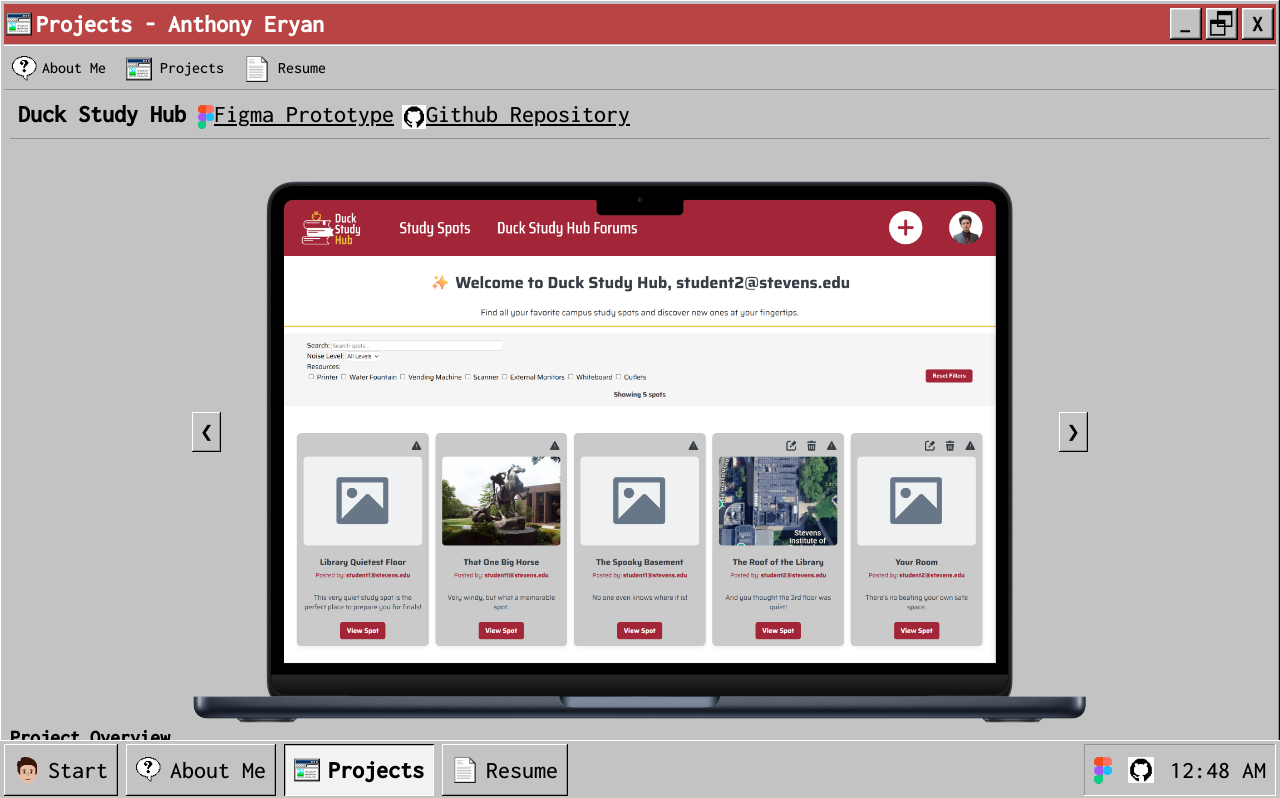
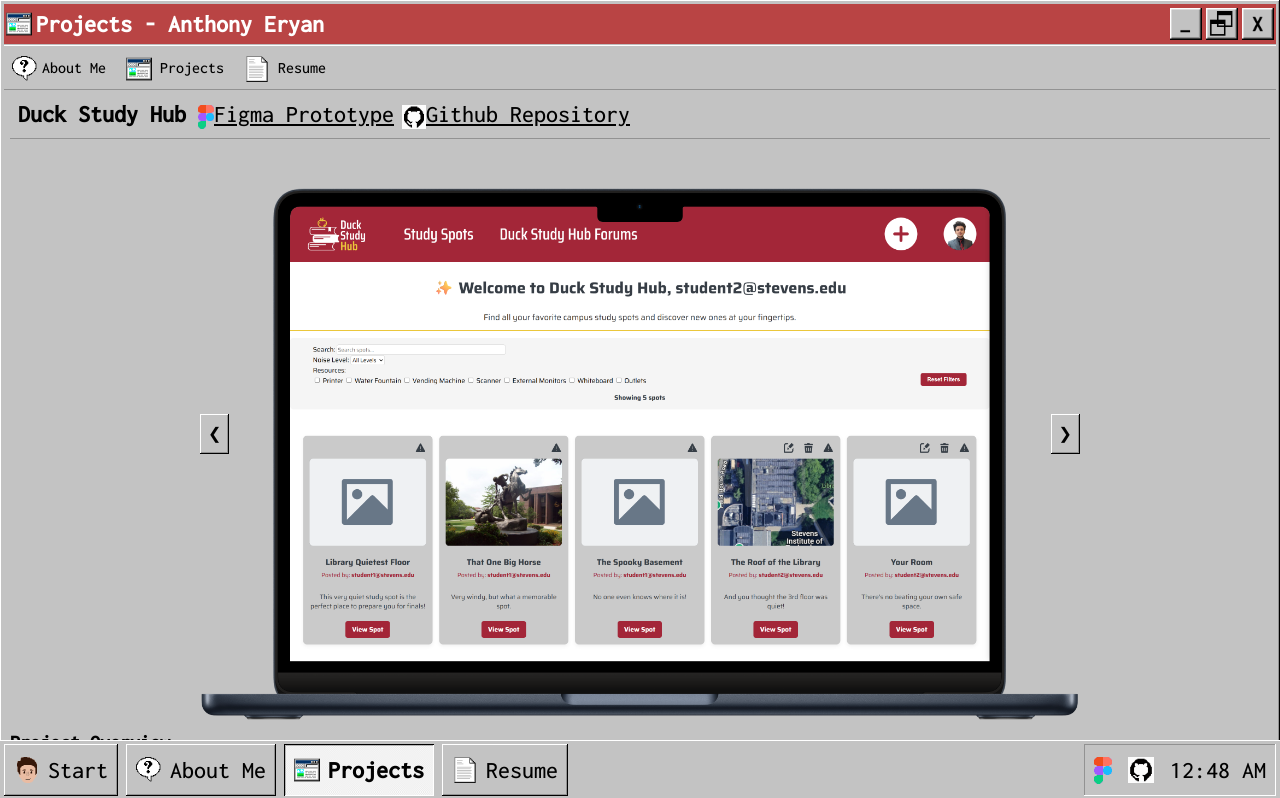
Before and after one commit to a-eryan/a-eryan.com, a Next.js app: page /projects/duck-study-hub in a window 1280 px wide. Shown: the top 798 px of the page. Built offline with nearby package versions, Linux system fonts and the light colour scheme.

Commit message:
hotfixed design discrepancies and typos

```diff
--- a/src/app/projects/better-mystevens/page.jsx
+++ b/src/app/projects/better-mystevens/page.jsx
@@ -23,7 +23,7 @@ export default function Projects() {
 								</Link>
 							</div>
 						{/* <Image src="/better-mystevens-preview.png" width={3200} height={2100} alt="Better MyStevens project preview screenshot" className="w-full max-w-4xl object-cover mx-auto"/> */}
-					<video src="/BetterMyStevensBefore-After.mp4" width={3200} height={1800} controls autoPlay muted playsInline className="w-full max-w-7xl aspect-video object-cover  mt-2 m-auto">
+					<video src="/BetterMyStevensBefore-After.mp4" width={3200} height={1800} controls autoPlay muted playsInline className="w-full max-w-7xl aspect-video object-cover  mt-2 m-auto p-2">
 						Your browser does not support the video tag.
 					</video>
 						<div className="mb-4 ml-2.5 pb-16">
--- a/src/app/projects/duck-study-hub/page.jsx
+++ b/src/app/projects/duck-study-hub/page.jsx
@@ -23,7 +23,7 @@ export default function Projects() {
 									<Image src = "/githubportfolio-icon 1.svg" width={30} height={30} alt="Github Logo" className="inline-block w-6 h-auto"/>Github Repository
 								</Link>
 							</div>
-				<SlideShow slidesSources={["/duck-study-hub-preview.png", "/duck-study-hub-1.png", "/duck-study-hub-2.png", "/duck-study-hub-3.png"]} />
+				<SlideShow slidesSources={["/duck-study-hub-preview.png", "/duck-study-hub-2.png", "/duck-study-hub-3.png"]} />
 						<div className="mb-16 ml-2.5 ">
 								<h2 className="text-xl mb-2 ">Project Overview</h2>
 										<div className="flex flex-row justify-start flex-wrap gap-2 text-center items-center" aria-label="Technologies used">
--- a/src/app/projects/gemini-sentiment-analysis-study/page.jsx
+++ b/src/app/projects/gemini-sentiment-analysis-study/page.jsx
@@ -20,7 +20,7 @@ Democratizing Text Analysis? A Critical Evaluation of Google's Gemini Pro for Se
             <Image src = "/githubportfolio-icon 1.svg" width={30} height={30} alt="Github Logo" className="inline-block w-6 h-auto"/>Github Repository
           </Link>
         </div>
-        <Image src="/gemini-pro-sentiment-study.png" width={3220} height={953} alt="sentiment-analysis.ai project preview screenshot" className="w-full h-full object-cover mx-auto"/>
+        <Image src="/gemini-pro-sentiment-study.png" width={3220} height={953} alt="sentiment-analysis.ai project preview screenshot" className="w-full h-full object-cover mx-auto p-2"/>
         <div className="mb-4 ml-2.5 pb-16">
           <h2 className="text-xl mb-2 ">Project Overview</h2>
           <div className="flex flex-row justify-start flex-wrap gap-2 text-center items-center" aria-label="Technologies used">
--- a/src/app/projects/offbrandarm-cpu/page.jsx
+++ b/src/app/projects/offbrandarm-cpu/page.jsx
@@ -29,8 +29,8 @@ export default function Projects() {
 			<Image src="/logisim-evolution-logo.svg" width={24} height={24} alt="Logisim Icon" className="inline-block w-6 h-auto"/>
 			<p>Logisim</p>
 		  </div>
-		  <p> Role: Assembler programmer & Digital Circuit-Designer </p>
-		  <p> Timeline: August 2025 - December 2025 </p>
+		  <p> Role: Assembler Developer & Digital Circuit-Designer </p>
+		  <p> Timeline: November 2024 - December 2024 </p>
 		  <p className="leading-relaxed">
 		   OffBrandArm CPU is an eight-bit CPU with a 2² binary representation of 4 instructions, capable of arithmetic and memory-related operations</p>
 		  <h2 className="text-xl mt-4 mb-2">Development Process</h2>
--- a/src/app/projects/sentiment-analysis.ai/page.jsx
+++ b/src/app/projects/sentiment-analysis.ai/page.jsx
@@ -24,7 +24,7 @@ export default function Projects() {
         </div>
       <div className="w-full max-w-4xl mx-auto aspect-32/21">
         <iframe
-          className="w-full h-full"
+          className="w-full h-full p-2"
           src="https://embed.figma.com/proto/Pu2odMm0iRw3SotxzN4Suw/sentiment-analysis.ai?page-id=0%3A1&node-id=66-167&viewport=-840%2C310%2C0.65&scaling=scale-down&content-scaling=fixed&starting-point-node-id=66%3A167&embed-host=share"
           allowFullScreen
         />
--- a/src/app/ui/SlideShow.jsx
+++ b/src/app/ui/SlideShow.jsx
@@ -6,7 +6,7 @@ export default function SlideShow({ slidesSources }) {
     const [currentIndex, setCurrentIndex] = useState(0);
 
     return (
-    <div className="w-full max-w-4xl mx-auto">
+    <div className="w-full max-w-4xl mx-auto p-2">
       <div className="relative"> {/*coordinate space filled up by non absolutely positioned elements */}
         <Image src={slidesSources[currentIndex]}  width={3200} height={2100} alt={`Slide ${currentIndex + 1}`} className="w-full h-auto object-cover" />
 					{/*absolute: removed from the document flow entirely
```
